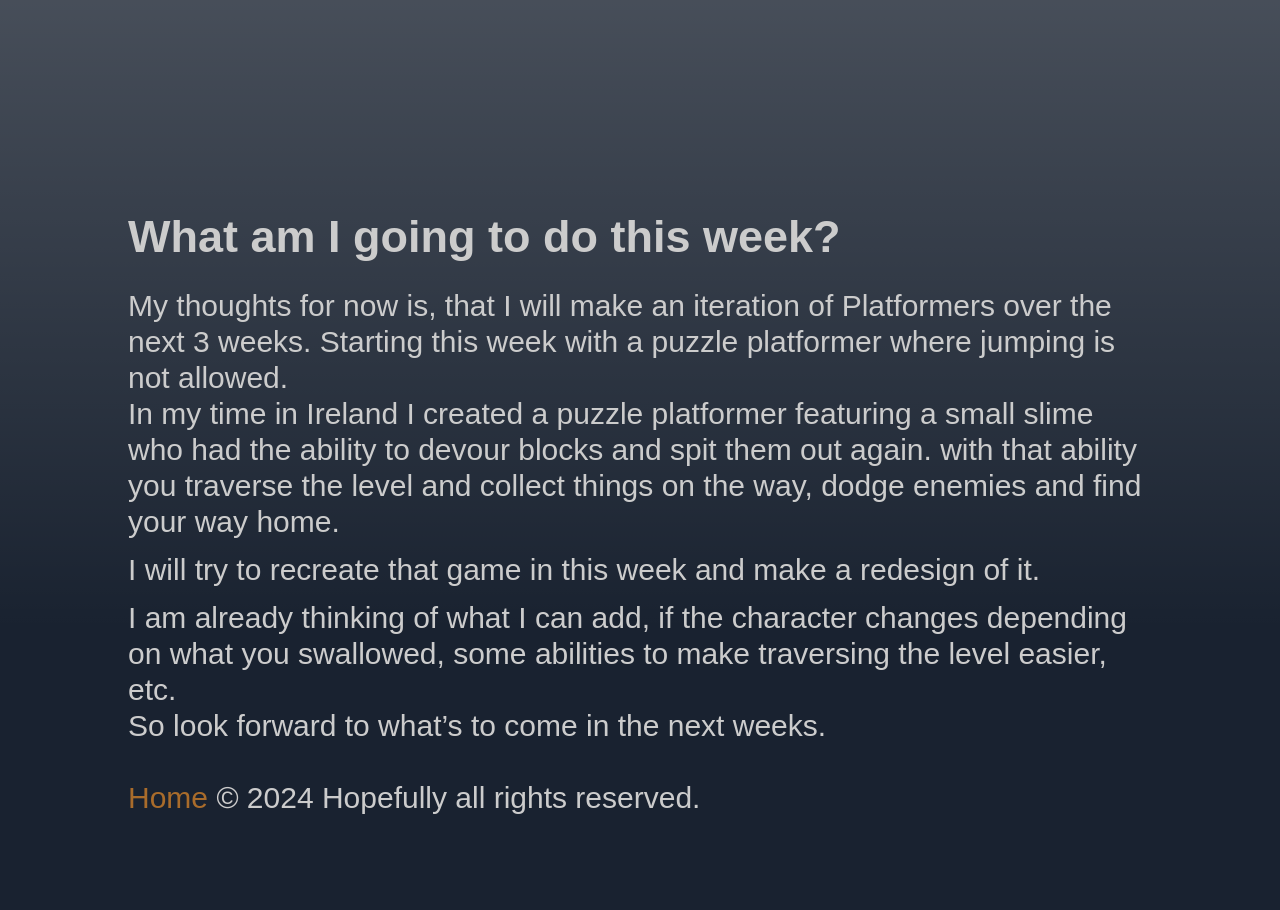
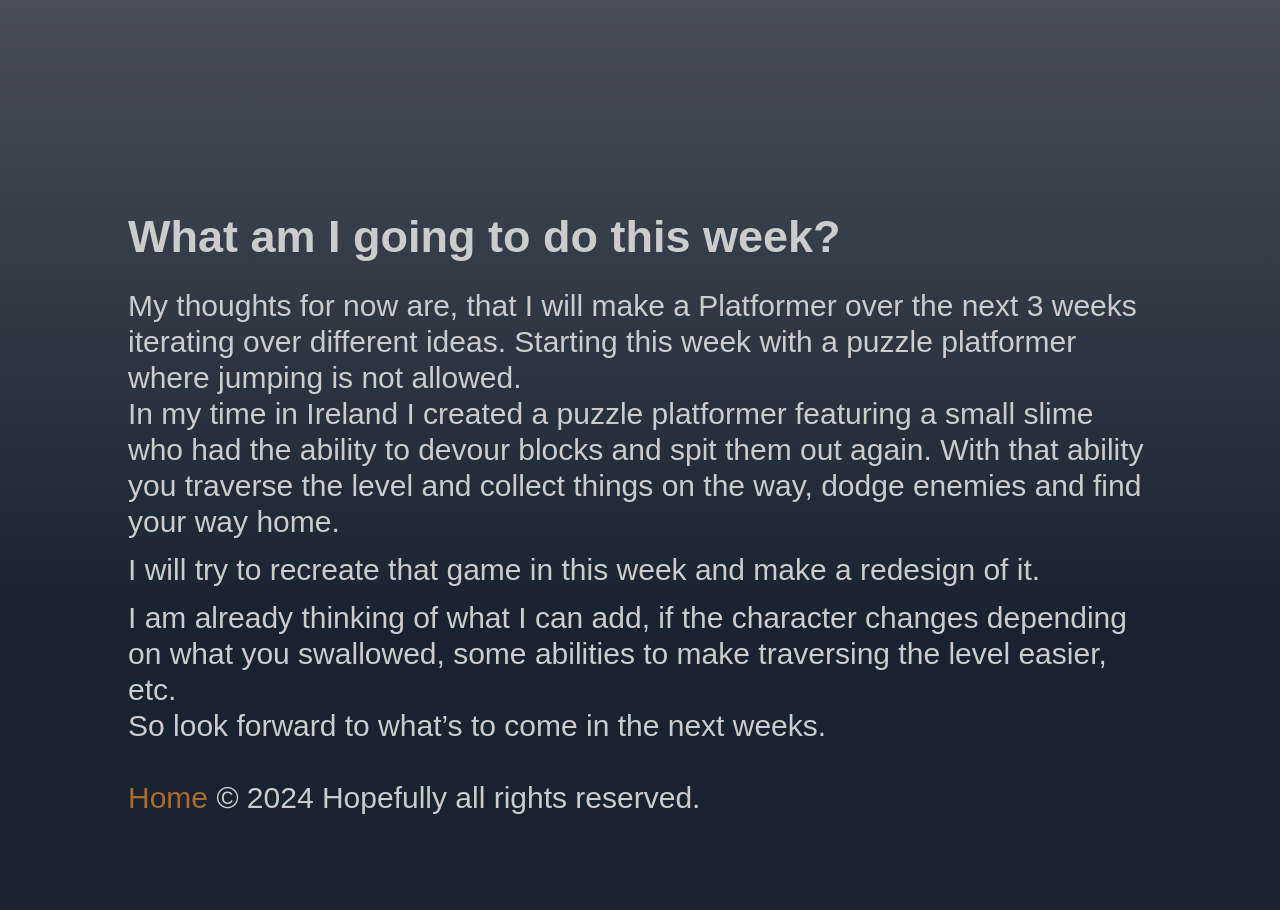
Before and after one commit to SongTedWoe/songtedwoe.github.io, a Jekyll site: the page built from _posts/2024-06-10-Game-Dev-Week-1.markdown, in a window 1280 px wide. Built offline with Jekyll 4.4.1, drawn with Linux system fonts in a browser that asks for light colours.

Commit message:
Changed post a bit and changed my email

```diff
--- a/_includes/frontpage.html
+++ b/_includes/frontpage.html
@@ -20,7 +20,7 @@
             </a>
 
 
-            <a href="mailto:songman.w@googlemail.com">
+            <a href="mailto:songman.dev@googlemail.com">
                 <div class="frontpage-icon">
                     {% include svg/mail.svg %}
                 </div>
--- a/_posts/2024-06-10-Game-Dev-Week-1.markdown
+++ b/_posts/2024-06-10-Game-Dev-Week-1.markdown
@@ -8,8 +8,8 @@ description: "Lets start the week"
 
 # What am I going to do this week?
 
-My thoughts for now is, that I will make an iteration of Platformers over the next 3 weeks. Starting this week with a puzzle platformer where jumping is not allowed.
-In my time in Ireland I created a puzzle platformer featuring a small slime who had the ability to devour blocks and spit them out again. with that ability you traverse the level and collect things on the way, dodge enemies and find your way home.
+My thoughts for now are, that I will make a Platformer over the next 3 weeks iterating over different ideas. Starting this week with a puzzle platformer where jumping is not allowed.
+In my time in Ireland I created a puzzle platformer featuring a small slime who had the ability to devour blocks and spit them out again. With that ability you traverse the level and collect things on the way, dodge enemies and find your way home.
 
 I will try to recreate that game in this week and make a redesign of it.
 
```
